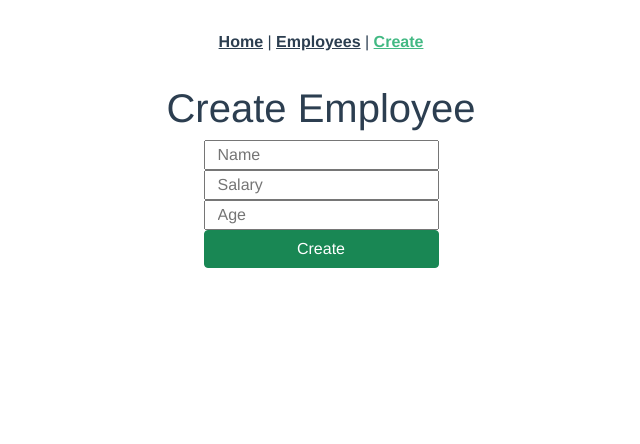
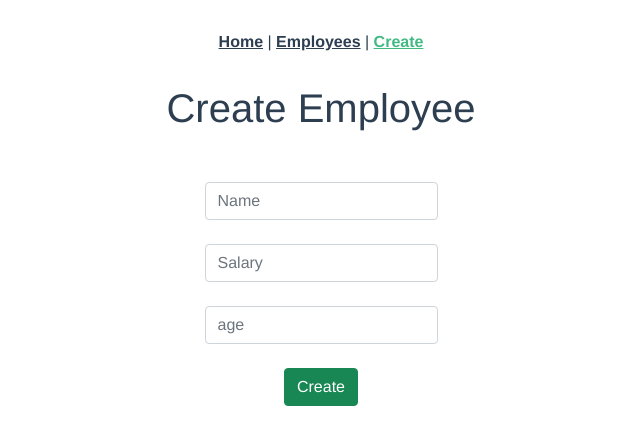
Before and after one commit to FelipeGN85/employeeVUE, a Vue app: page /employee/create in a window 1280 px wide. Shown: the top 444 px of the page, without its empty margins (319-959 px from the left). Built offline with nearby package versions, Linux system fonts and the light colour scheme.

Commit message:
Added bootstrap form classes

```diff
--- a/src/components/forms/CreateEmployeeForm.vue
+++ b/src/components/forms/CreateEmployeeForm.vue
@@ -1,18 +1,10 @@
 <template>
   <div class="form-container">
       <form>
-      <div class="row">
-        <input type="text" placeholder="Name" v-model="employee.name"/>
-      </div>
-      <div class="row">
-        <input type="text" placeholder="Salary" v-model="employee.salary"/>
-      </div>
-      <div class="row">
-        <input type="text" placeholder="Age" v-model="employee.age"/>
-      </div>
-      <div class="row">
-        <button type="button" class="btn btn-success" @click="save()">Create</button>
-      </div>
+        <input type="text" class="form-control" placeholder="Name" v-model="employee.name"/>
+        <input type="text" class="form-control mt-4" placeholder="Salary" v-model="employee.salary"/>
+        <input type="text" class="form-control mt-4" placeholder="age" v-model="employee.age"/>
+        <button type="button" class="btn btn-success mt-4" @click="save()">Create</button>
       </form>
   </div>
 </template>
@@ -21,14 +13,14 @@
 import { mapActions } from "vuex";
 
 export default {
-  name: 'CreateEmployeeForm',
+  name: "CreateEmployeeForm",
   data() {
     return {
-      employee:{
+      employee: {
         name: "",
         salary: "",
-        age: ""
-      }
+        age: "",
+      },
     };
   },
   methods: {
@@ -53,6 +45,7 @@ export default {
   display: flex;
   align-items: center;
   justify-content: center;
-    text-align: left;
+  margin-top: 50px;
+  font-size: 30px;
 }
 </style>
```
Lines whose indentation alone changed are shown as unchanged.
